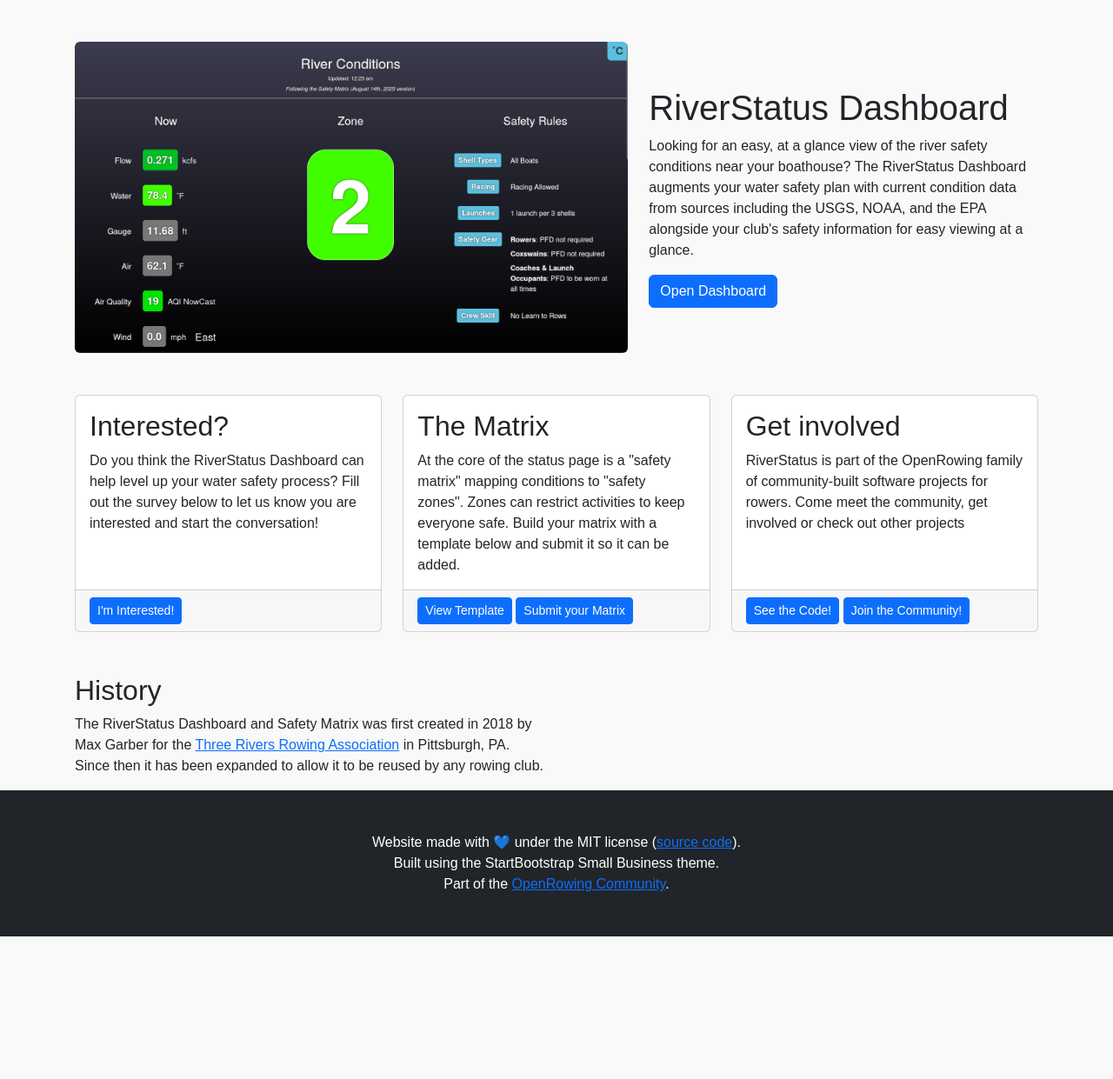
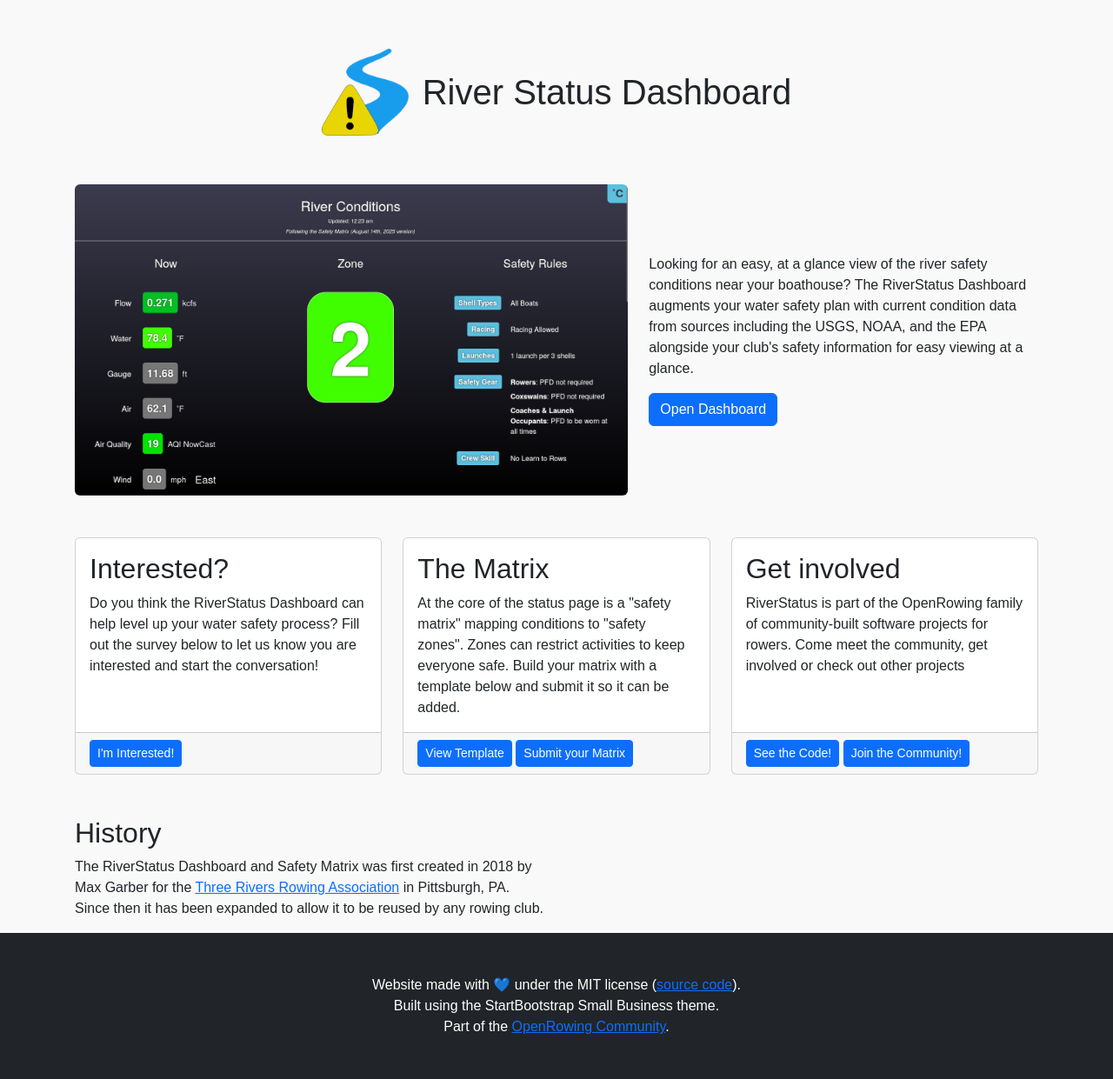
Before and after one commit to OpenRowingCommunity/openrowingcommunity.github.io, a Jekyll site: the page built from projects/riverstatus.html, in a window 1280 px wide. Shown: the whole page at 87% size. Built offline with Jekyll 4.4.1, drawn with Linux system fonts in a browser that asks for light colours; comment, search, counter and statistics services are not loaded; before the commit the page ends 1077 px from its top, so only the background shows below that.

Commit message:
move title to its own row and add the new logo for riverstatus

```diff
--- a/projects/riverstatus.html
+++ b/projects/riverstatus.html
@@ -8,11 +8,16 @@ image:
     A screenshot of the main page of the RiverStatus tool. The middle of the page has a large vertical rectangle with rounded corners containing the number 2 in large font on a green background indicating the current safety zone. The top of the page three lines of text say: 'River Conditions', 'Updated: 1:08 am', and 'Following the Safety Matrix (August 14th, 2025 version)'. In the top right corner is a button to toggle the temperature units to Celsius. Down the left side is a series of current weather datapoints. Down the right is a list of safety rules or other restrictions that apply in the current safety zone.
 ---
 <div class="container px-2 px-lg-3">
+	<div class="row align-items-center gx-3 gx-lg-4 align-items-center my-5">
+		<div class="col d-flex justify-content-center align-items-center">
+			<img class="logo d-inline m-2" src="/assets/riverstatus-logo256.png" fetchpriority="high" alt="The River Status project logo - a flat depiction of a river behind a warning triangle" />
+			<h1 class="font-weight-light d-inline m-2">River Status Dashboard</h1>
+		</div>
+	</div>
 	<!-- Heading Row-->
 	<div class="row gx-3 gx-lg-4 align-items-center my-5">
 		<div class="col-lg-7"><img class="img-fluid rounded mb-4 mb-lg-0" src="/assets/riverstatus-screenshot.png" fetchpriority="high" alt="{{ page.image.alt }}" /></div>
 		<div class="col-lg-5">
-			<h1 class="font-weight-light">RiverStatus Dashboard</h1>
 			<p>Looking for an easy, at a glance view of the river safety conditions near your boathouse? The RiverStatus Dashboard augments your water safety plan with current condition data from sources including the USGS, NOAA, and the EPA alongside your club's safety information for easy viewing at a glance.</p>
 			<a class="btn btn-primary" href="https://riverstatus.openrowing.com">Open Dashboard</a>
 		</div>
```
Also changed, not shown: assets/riverstatus-logo256.png (added).
